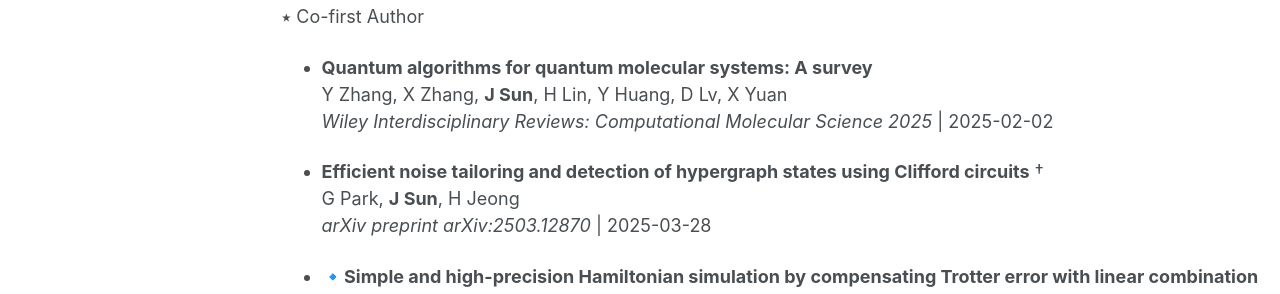
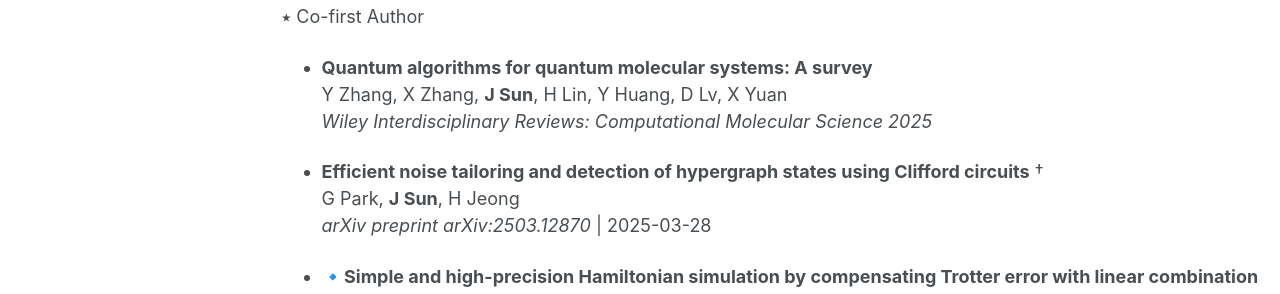
Before and after one commit to jinzhao-sun/jinzhao-sun.github.io, a Jekyll site: the page built from _pages/publications.md, in a window 1280 px wide and 900 px high. Shown: the part 341-635 px from the top of the window. Built offline with Jekyll 4.4.1, drawn with Linux system fonts in a browser that asks for light colours.

Commit message:
Update publications.md

```diff
--- a/_pages/publications.md
+++ b/_pages/publications.md
@@ -20,7 +20,7 @@ Find descriptions of my research works under **[Research](research.md)**.
 
 - **Quantum algorithms for quantum molecular systems: A survey**
   Y Zhang, X Zhang, **J Sun**, H Lin, Y Huang, D Lv, X Yuan
-  *Wiley Interdisciplinary Reviews: Computational Molecular Science 2025* | 2025-02-02
+  *Wiley Interdisciplinary Reviews: Computational Molecular Science 2025*
 
 - **Efficient noise tailoring and detection of hypergraph states using Clifford circuits** †<br>
   G Park, **J Sun**, H Jeong
```
